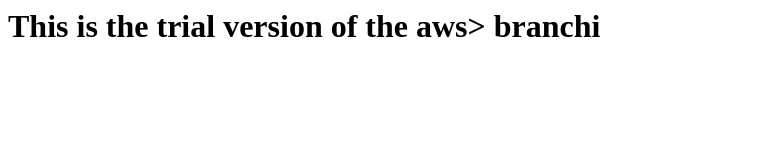
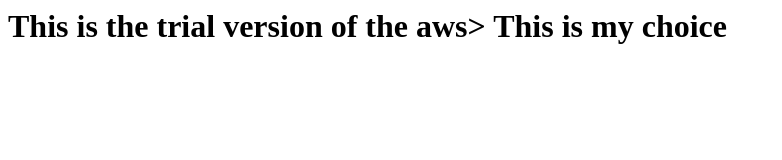
Before and after one commit to arpansaini/Test2, a plain HTML site: page index.html in a window 1280 px wide. Shown: the whole page, without its empty margins (0-782 px from the left). Drawn offline with Linux system fonts and the light colour scheme.

Commit message:
Last changes

```diff
--- a/index.html
+++ b/index.html
@@ -1,3 +1,2 @@
 <h1> This is the trial version of the aws>
-
-branchi
+This is my choice
```
